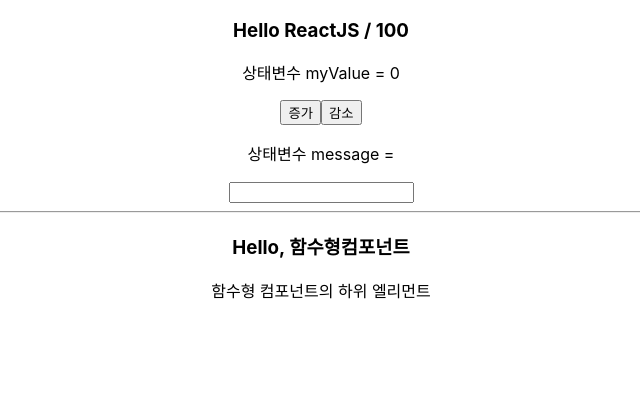
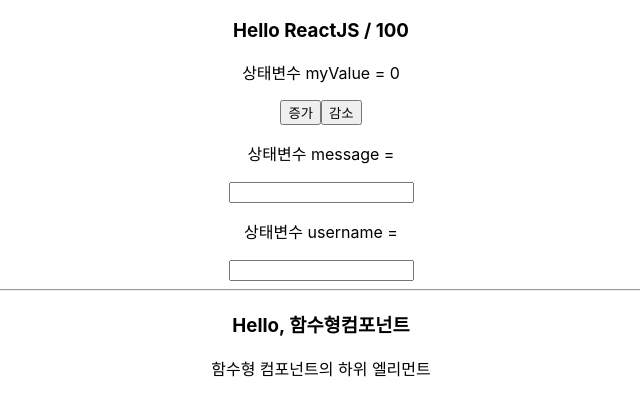
Before and after one commit to myjungwu/HelloReactApp, a React (Create React App) app: page / in a window 1280 px wide. Shown: the top 416 px of the page, without its empty margins (319-959 px from the left). Built offline with nearby package versions, Linux system fonts and the light colour scheme.

Commit message:
dynamic key

```diff
--- a/src/components/MyComponents.js
+++ b/src/components/MyComponents.js
@@ -20,7 +20,8 @@
     state = {
         //상태변수
         myValue: 0,
-        message: ''
+        message: '',
+        username: ''
     }
     //Event Handler함수선언
     // handleMinus() {
@@ -30,13 +31,13 @@
     };
     handleChange = (e) => {
         this.setState({
-            message: e.target.value
+            [e.target.name]: e.target.value
         });
     }
 
     render() {
         const { name, age } = this.props;
-        const { myValue, message } = this.state;
+        const { myValue, message, username } = this.state;
         const { handleMinus, handleChange } = this;
 
         return (
@@ -50,7 +51,12 @@
                 <p>
                     상태변수 message = {message}
                 </p>
-                <input type="text" value={message} onChange={handleChange} />
+                <input type="text" name="message" value={message} onChange={handleChange} />
+                <p>
+                    상태변수 username = {username}
+                </p>
+                <input type="text" name="username" value={username} onChange={handleChange} />
+
             </div>
         );
     }
```
